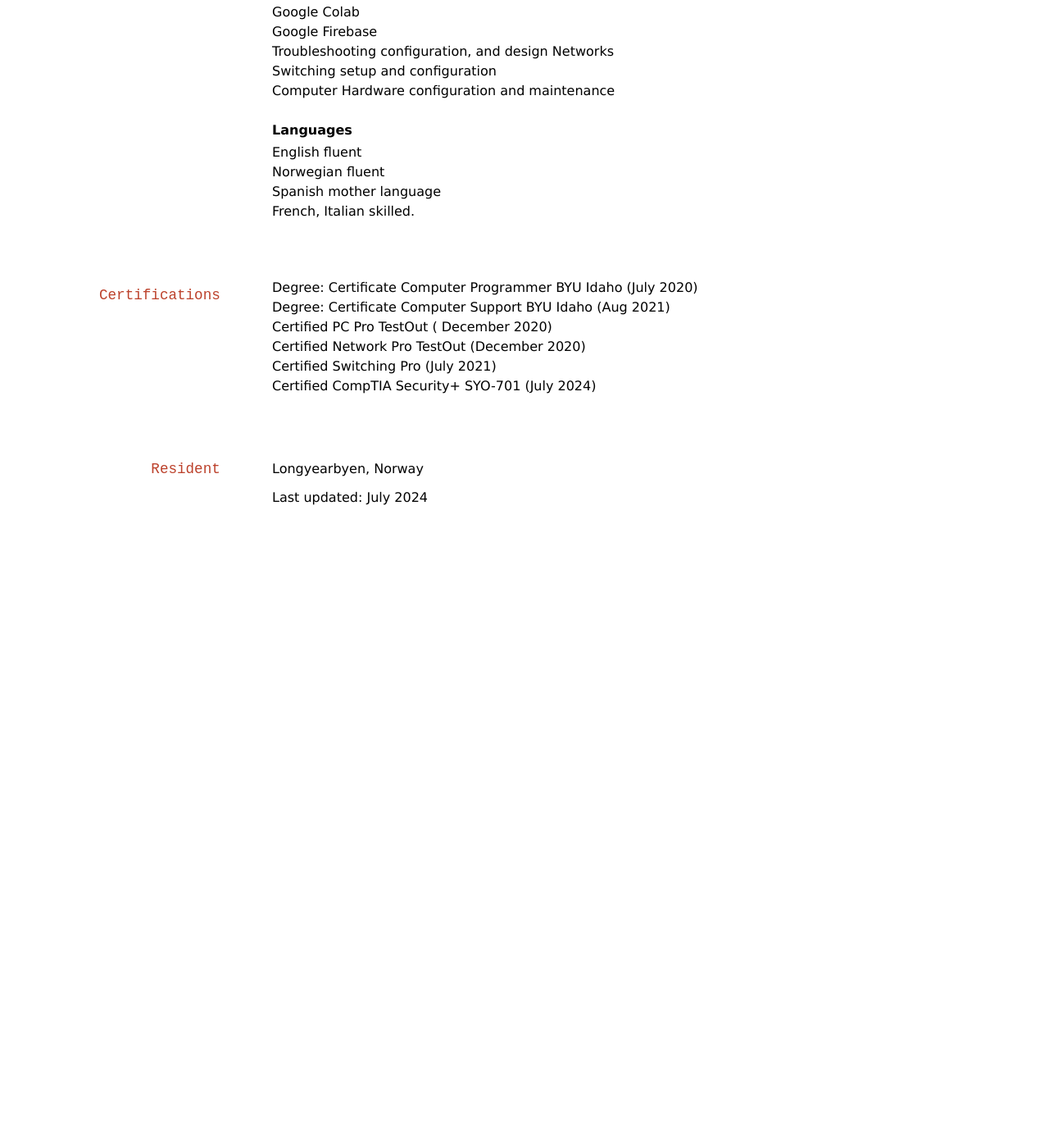
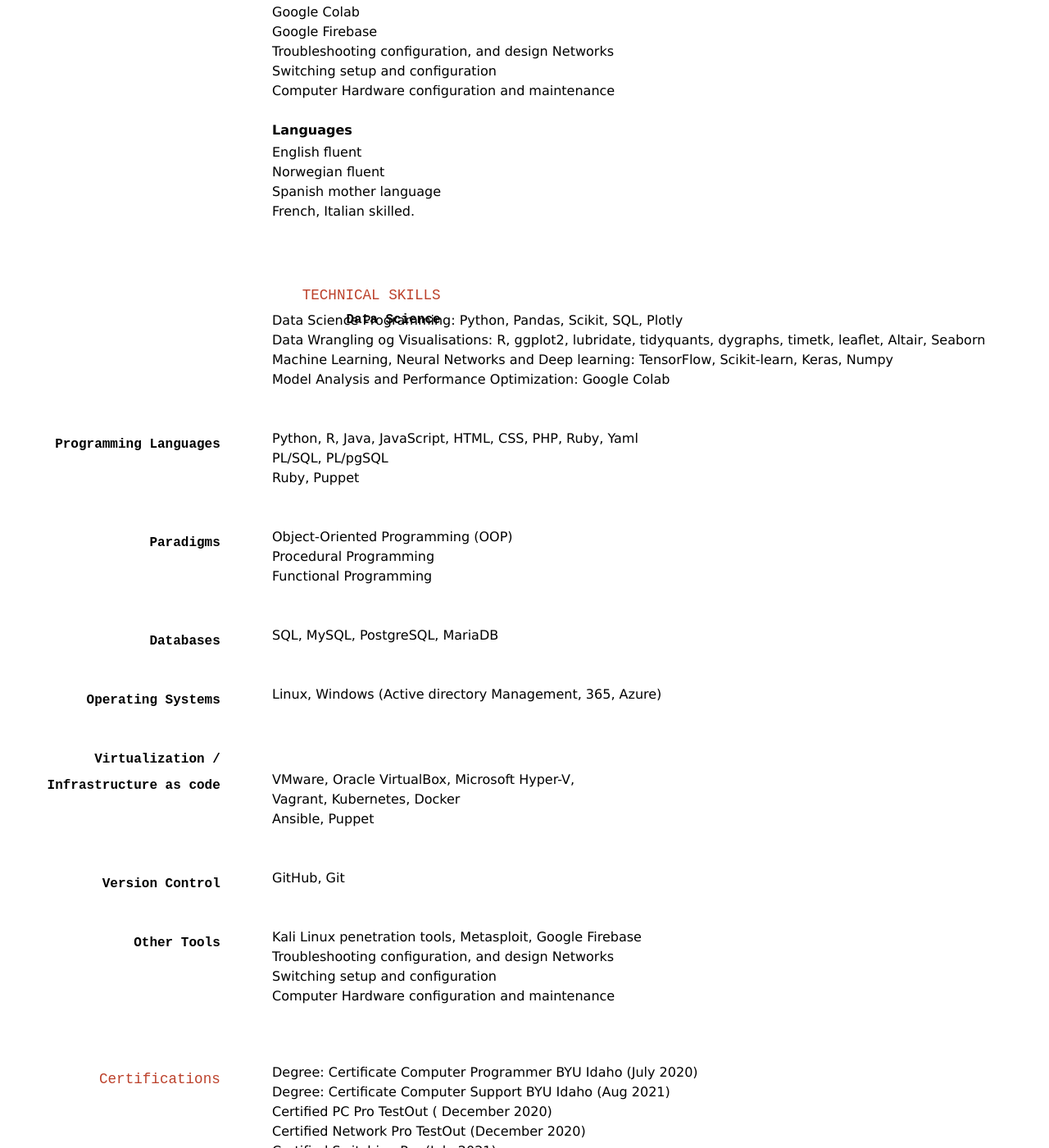
Before and after one commit to carlosdgerez/Gerez-Resume, a Jekyll site: the page built from docs/index.md, in a window 1280 px wide and 1400 px high, scrolled down 1445 px. Shown: the whole window at 82% size. Built offline with Jekyll 4.4.1, drawn with Linux system fonts in a browser that asks for light colours; before the commit the page ends 2075 px from its top, so only the background shows below that; some of the changed text lies outside the part shown.

Commit message:
Update index.md

```diff
--- a/docs/index.md
+++ b/docs/index.md
@@ -87,6 +87,42 @@
 - Norwegian fluent
 - Spanish mother language
 - French, Italian skilled.
+## TECHNICAL SKILLS
+### **Data Science**
+- Data Science Programming: Python, Pandas, Scikit, SQL, Plotly
+- Data Wrangling og Visualisations:  R, ggplot2, lubridate, tidyquants, dygraphs, timetk, leaflet, Altair, Seaborn
+- Machine Learning, Neural Networks and  Deep learning: TensorFlow, Scikit-learn, Keras, Numpy
+- Model Analysis and Performance Optimization:  Google Colab
+
+### **Programming Languages**
+- Python, R, Java, JavaScript, HTML, CSS, PHP, Ruby, Yaml
+- PL/SQL, PL/pgSQL
+- Ruby, Puppet
+
+### **Paradigms**
+- Object-Oriented Programming (OOP)
+- Procedural Programming
+- Functional Programming
+
+### **Databases**
+- SQL, MySQL, PostgreSQL, MariaDB
+
+### **Operating Systems**
+- Linux, Windows (Active directory Management, 365, Azure)
+
+### **Virtualization / Infrastructure as code**
+- VMware, Oracle VirtualBox, Microsoft Hyper-V,
+- Vagrant, Kubernetes, Docker
+- Ansible, Puppet
+
+### **Version Control**
+- GitHub, Git
+
+### **Other Tools**
+- Kali Linux penetration tools, Metasploit, Google Firebase
+- Troubleshooting configuration, and design Networks
+- Switching setup and configuration
+- Computer Hardware configuration and maintenance
 
 ## Certifications
 
```
Also changed, not shown: other parts of docs/index.md (+1 -1 lines).
